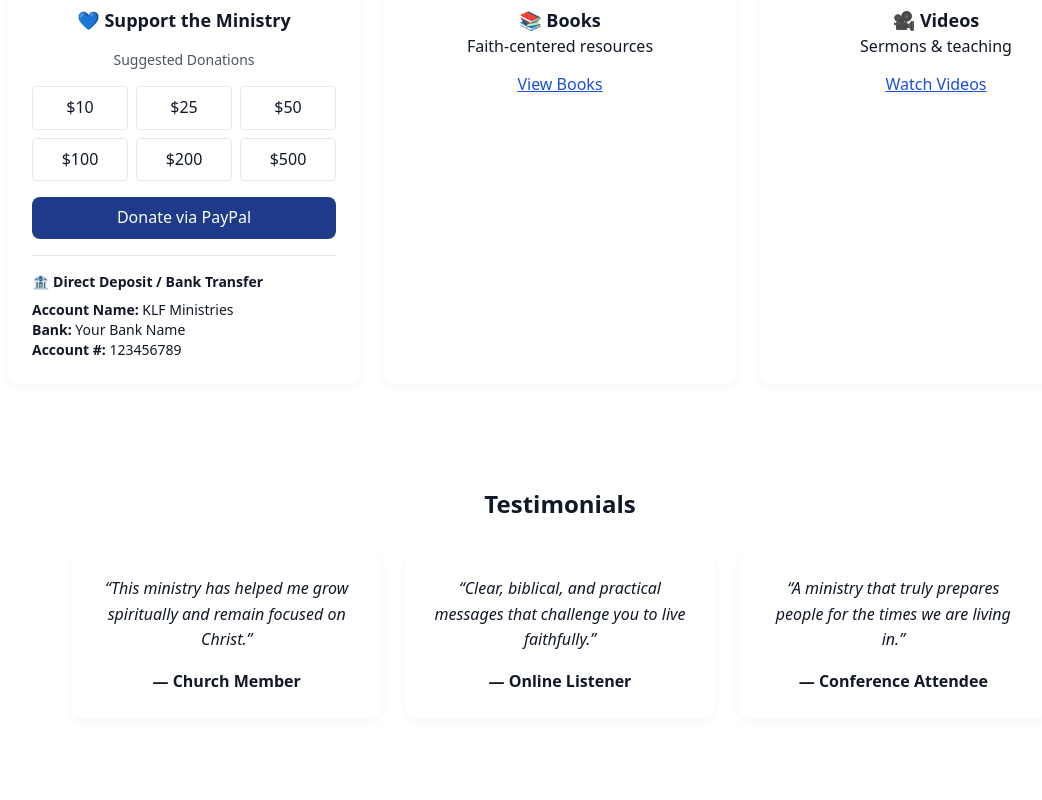
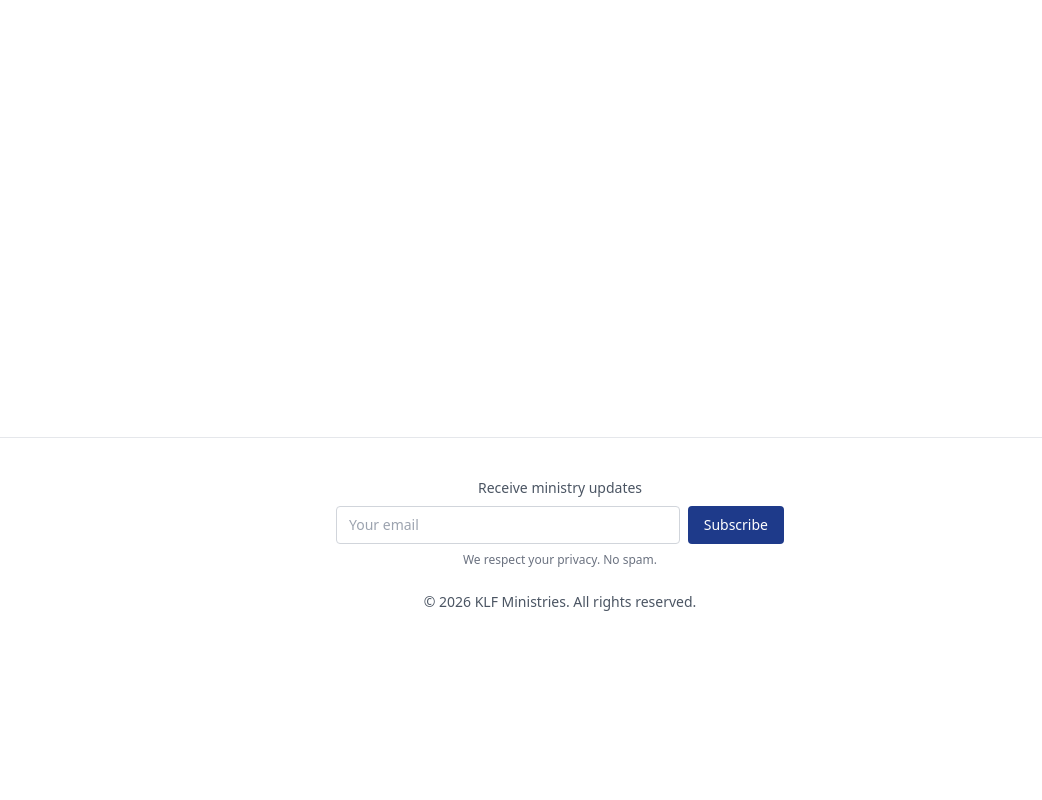
Before and after one commit to klfministries/klf-ministries-website, a Next.js app: page /en in a window 1280 px wide. Shown: the part 800-1600 px from the top of the page, without its empty margins (80-1122 px from the left). After the commit the page ends 1452 px from the top, so only its background shows below. Built offline with nearby package versions, Linux system fonts and the light colour scheme.

Commit message:
Add secure donate modal with PayPal and private bank transfer request

```diff
--- a/app/[lang]/page.jsx
+++ b/app/[lang]/page.jsx
@@ -1,28 +1,12 @@
 "use client";
+
+import { useState } from "react";
 
 const PAYPAL_EMAIL = "klfministries7@gmail.com";
 
 export default function Home({ params }) {
   const lang = params.lang === "es" ? "es" : "en";
-
-  const t = {
-    en: {
-      support: "Support the Ministry",
-      donate: "Donate via PayPal",
-      suggested: "Suggested Donations",
-      bank: "Direct Deposit / Bank Transfer",
-      books: "Books",
-      videos: "Videos",
-    },
-    es: {
-      support: "Apoya el Ministerio",
-      donate: "Donar por PayPal",
-      suggested: "Donaciones Sugeridas",
-      bank: "Depósito Directo / Transferencia Bancaria",
-      books: "Libros",
-      videos: "Videos",
-    },
-  };
+  const [showDonate, setShowDonate] = useState(false);
 
   return (
     <>
@@ -40,30 +24,38 @@ export default function Home({ params }) {
             : "A Christian ministry dedicated to preaching, teaching, and equipping God’s people for faithful and active living."}
         </p>
 
-        <a href={`/${lang}/about`} className="btn-primary inline-block">
-          {lang === "es" ? "Conozca el Ministerio" : "Learn About the Ministry"}
-        </a>
+        <button
+          onClick={() => setShowDonate(true)}
+          className="btn-primary"
+        >
+          {lang === "es" ? "Donar" : "Donate"}
+        </button>
       </section>
 
-      {/* HOME CARDS */}
-      <section className="max-w-6xl mx-auto py-10 px-6 grid md:grid-cols-3 gap-6">
-        {/* DONATIONS */}
-        <div className="card p-6 text-center space-y-4">
-          <h2 className="text-lg font-semibold">💙 {t[lang].support}</h2>
+      {/* DONATE MODAL */}
+      {showDonate && (
+        <div className="fixed inset-0 bg-black/50 flex items-center justify-center z-50 px-4">
+          <div className="bg-white rounded-xl max-w-md w-full p-6 relative">
+            <button
+              onClick={() => setShowDonate(false)}
+              className="absolute top-3 right-3 text-gray-500 hover:text-black"
+            >
+              ✕
+            </button>
 
-          <p className="text-sm font-medium text-gray-600">
-            {t[lang].suggested}
-          </p>
+            <h2 className="text-xl font-bold mb-4 text-center">
+              {lang === "es" ? "Apoyar el Ministerio" : "Support the Ministry"}
+            </h2>
 
-          <div className="grid grid-cols-3 gap-2">
-            {[10, 25, 50, 100, 200, 500].map((amt) => (
+            {/* PAYPAL OPTIONS */}
+            <div className="grid grid-cols-3 gap-2 mb-4">
+              {[10, 25, 50, 100, 200].map((amt) => (
                 <a
                   key={amt}
                   href={`https://www.paypal.com/donate/?business=${PAYPAL_EMAIL}&amount=${amt}&currency_code=USD`}
                   target="_blank"
                   rel="noopener noreferrer"
-                className="border rounded py-2 hover:bg-gray-100"
-                data-event="donate"
+                  className="border rounded py-2 text-center hover:bg-gray-100"
                 >
                   ${amt}
                 </a>
@@ -74,70 +66,31 @@ export default function Home({ params }) {
               href={`https://www.paypal.com/donate/?business=${PAYPAL_EMAIL}&currency_code=USD`}
               target="_blank"
               rel="noopener noreferrer"
-            className="btn-primary block text-center"
-            data-event="donate"
+              className="btn-primary block text-center mb-4"
             >
-            {t[lang].donate}
+              {lang === "es" ? "Donar por PayPal" : "Donate via PayPal"}
             </a>
 
-          <div className="border-t pt-4 text-sm text-left">
-            <h3 className="font-semibold mb-2">🏦 {t[lang].bank}</h3>
-            <p>
-              <strong>Account Name:</strong> KLF Ministries<br />
-              <strong>Bank:</strong> Your Bank Name<br />
-              <strong>Account #:</strong> 123456789
+            {/* BANK TRANSFER REQUEST */}
+            <div className="border-t pt-4 text-sm text-center">
+              <p className="mb-2 font-medium">
+                {lang === "es"
+                  ? "¿Prefiere transferencia o depósito bancario?"
+                  : "Prefer bank transfer or direct deposit?"}
               </p>
+
+              <a
+                href={`mailto:${PAYPAL_EMAIL}?subject=Bank%20Transfer%20Request&body=Hello%20KLF%20Ministries,%0A%0AI%20would%20like%20to%20make%20a%20donation%20via%20direct%20transfer.%20Please%20send%20me%20the%20bank%20details.%0A%0AThank%20you.`}
+                className="text-blue-700 underline"
+              >
+                {lang === "es"
+                  ? "Solicitar detalles bancarios por correo"
+                  : "Request bank details by email"}
+              </a>
             </div>
           </div>
-
-        {/* BOOKS */}
-        <div className="card p-6 text-center">
-          <h2 className="text-lg font-semibold">📚 {t[lang].books}</h2>
-          <p className="mb-3">Faith-centered resources</p>
-          <a href={`/${lang}/books`} className="text-blue-700 underline">
-            View Books
-          </a>
         </div>
-
-        {/* VIDEOS */}
-        <div className="card p-6 text-center">
-          <h2 className="text-lg font-semibold">🎥 {t[lang].videos}</h2>
-          <p className="mb-3">Sermons & teaching</p>
-          <a href={`/${lang}/videos`} className="text-blue-700 underline">
-            Watch Videos
-          </a>
-        </div>
-      </section>
-
-      {/* TESTIMONIALS (STEP 2.1) */}
-      <section className="max-w-5xl mx-auto py-16 px-6 text-center">
-        <h2 className="text-2xl font-bold mb-8">
-          {lang === "es" ? "Testimonios" : "Testimonials"}
-        </h2>
-
-        <div className="grid md:grid-cols-3 gap-6">
-          <div className="card p-6">
-            <p className="italic">
-              “This ministry has helped me grow spiritually and remain focused on Christ.”
-            </p>
-            <p className="mt-4 font-semibold">— Church Member</p>
-          </div>
-
-          <div className="card p-6">
-            <p className="italic">
-              “Clear, biblical, and practical messages that challenge you to live faithfully.”
-            </p>
-            <p className="mt-4 font-semibold">— Online Listener</p>
-          </div>
-
-          <div className="card p-6">
-            <p className="italic">
-              “A ministry that truly prepares people for the times we are living in.”
-            </p>
-            <p className="mt-4 font-semibold">— Conference Attendee</p>
-          </div>
-        </div>
-      </section>
+      )}
     </>
   );
 }
```
Lines whose indentation alone changed are shown as unchanged.
